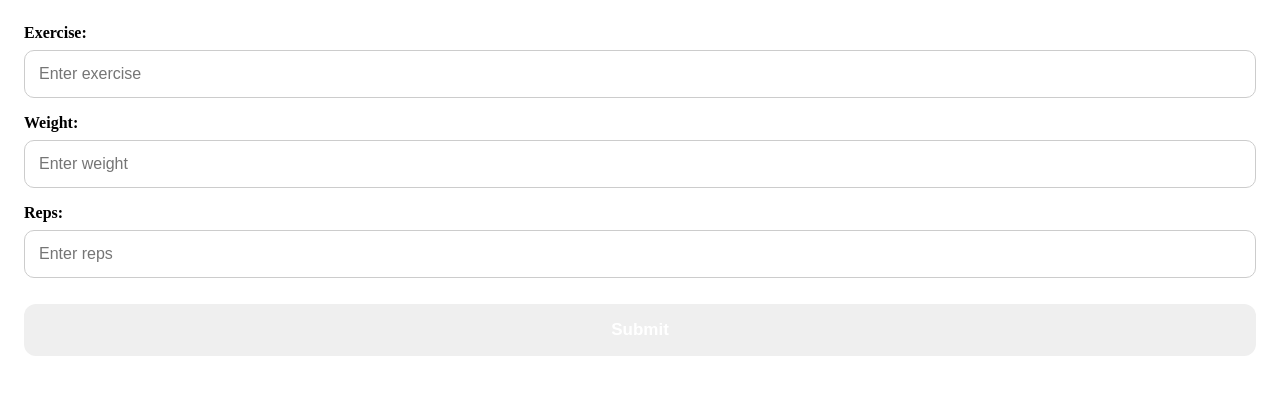
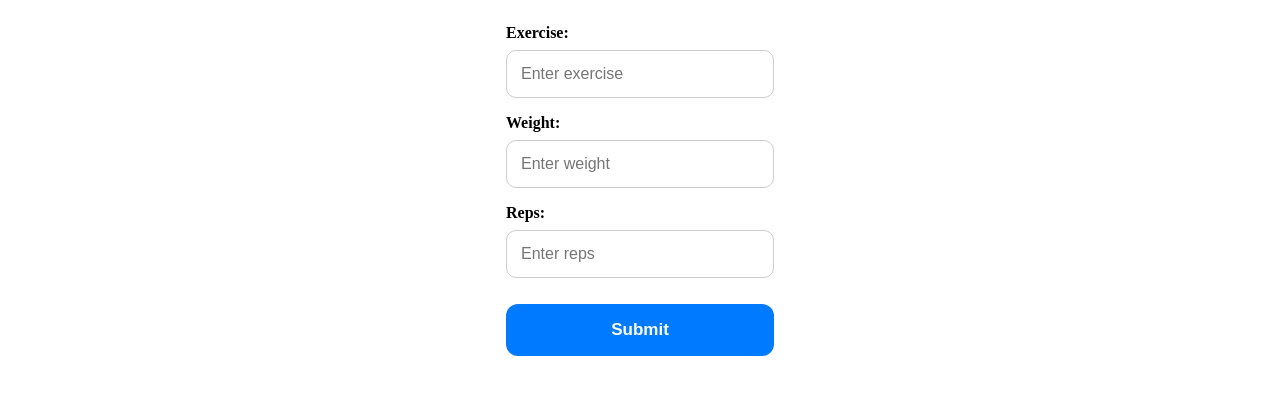
Before and after one commit to HDrop7/workout-site, a plain HTML site: page index.html in a window 1280 px wide. Drawn offline with Linux system fonts and the light colour scheme.

Commit message:
Fixed various errors

```diff
--- a/index.html
+++ b/index.html
@@ -32,8 +32,8 @@
               required>
 
        <button type="button">Submit</button>
+       </div>
 
-    <script src="script.js"><script>
-</div>
+       <script src="script.js"></script>
 </body>
 </html>
--- a/style.css
+++ b/style.css
@@ -5,7 +5,7 @@
 
 
     width: 100%;
-    max-wdith: 300px;
+    max-width: 300px;
     margin: 0 auto;
     padding: 16px;
     box-sizing: border-box;
@@ -26,7 +26,7 @@
     border: 1px solid #ccc;
     border-radius: 10px;
     background-color: #fff;
-    color #222;
+    color: #222;
 
     margin-bottom: 8px;
 }
@@ -36,7 +36,7 @@
     padding: 16px;
     margin-top: 10px;
 
-    background-color #007aff;
+    background-color: #007aff;
     color: white;
 
     font-size: 17px;
@@ -58,7 +58,7 @@
     transform: scale(0.98);
 }
 
-workout-form button:focus-visible {
+.workout-form button:focus-visible {
     outline: 3px solid #80b7ff;
     outline-offset: 3px;
 }
@@ -67,3 +67,4 @@ workout-form button:focus-visible {
 .workout-form input:focus {
     outline: 2px solid #007aff;
     outline-offset: 2px;
+}
```
Lines whose indentation alone changed are shown as unchanged.
